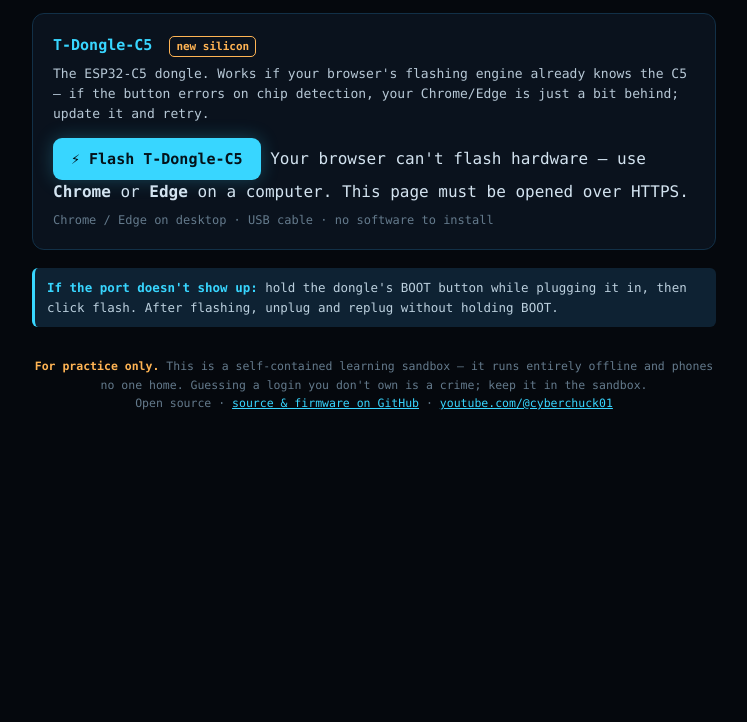
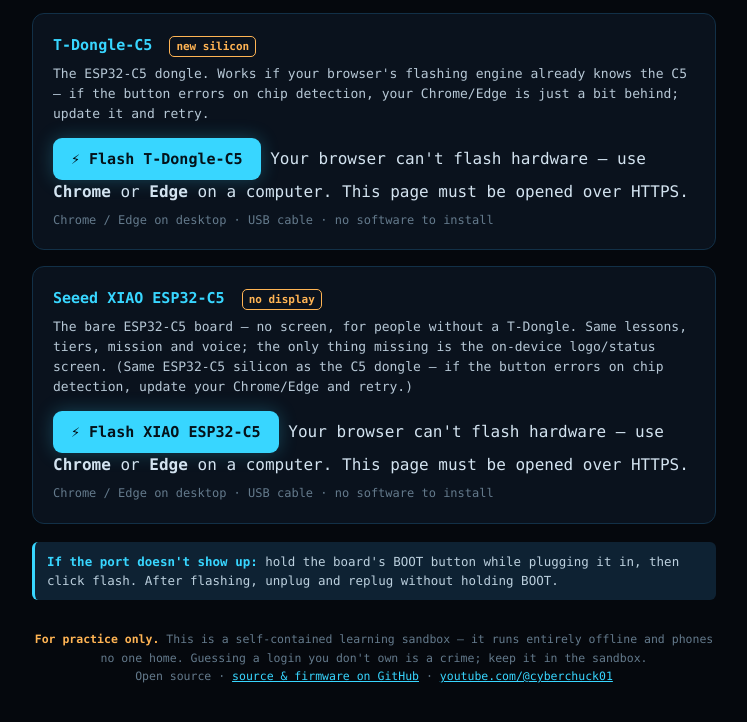
Before and after one commit to CyberChuck01/CyberChuck-Hacking101, a plain HTML site: page docs/index.html in a window 1280 px wide. Shown: the part 751-1473 px from the top of the page, without its empty margins (266-1013 px from the left). Before the commit the page ends 1223 px from the top, so only its background shows below. Drawn offline with Linux system fonts and the light colour scheme.

Commit message:
Add files via upload

```diff
--- a/docs/index.html
+++ b/docs/index.html
@@ -75,8 +75,22 @@
     <div class="req">Chrome / Edge on desktop · USB cable · no software to install</div>
   </div>
 
+  <div class="card">
+    <h2>Seeed XIAO ESP32-C5 <span class="beta">no display</span></h2>
+    <p>The bare ESP32-C5 board — no screen, for people without a T-Dongle. Same lessons,
+       tiers, mission and voice; the only thing missing is the on-device logo/status screen.
+       (Same ESP32-C5 silicon as the C5 dongle — if the button errors on chip detection,
+       update your Chrome/Edge and retry.)</p>
+    <esp-web-install-button manifest="./manifest_xiao_c5.json">
+      <button slot="activate" class="btn">&#9889; Flash XIAO ESP32-C5</button>
+      <span slot="unsupported">Your browser can't flash hardware — use <b>Chrome</b> or <b>Edge</b> on a computer.</span>
+      <span slot="not-allowed">This page must be opened over HTTPS.</span>
+    </esp-web-install-button>
+    <div class="req">Chrome / Edge on desktop · USB cable · no software to install</div>
+  </div>
+
   <div class="note">
-    <b style="color:var(--cyan)">If the port doesn't show up:</b> hold the dongle's BOOT button
+    <b style="color:var(--cyan)">If the port doesn't show up:</b> hold the board's BOOT button
     while plugging it in, then click flash. After flashing, unplug and replug without holding BOOT.
   </div>
 
```
